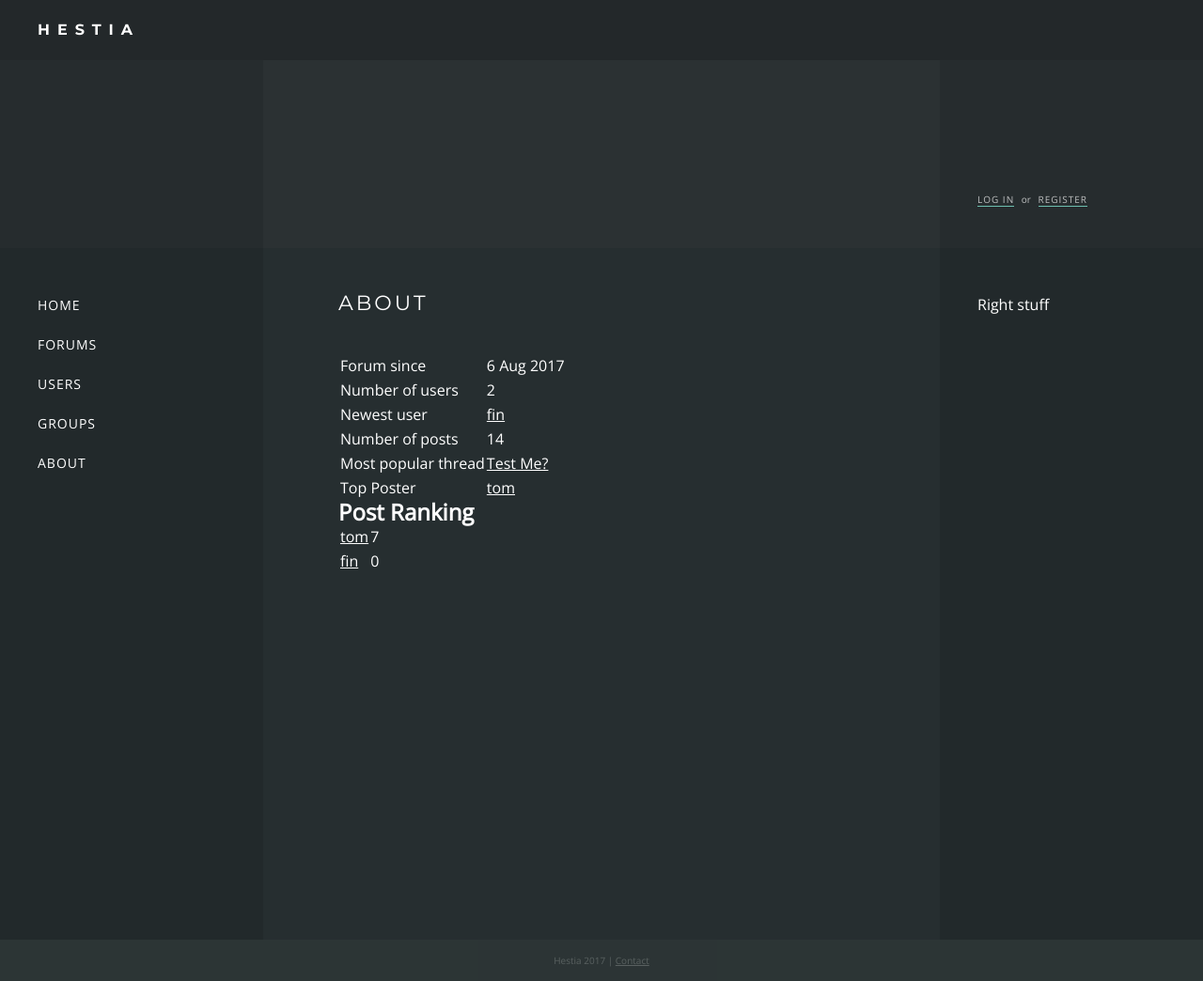
After one commit to tomual/Hestia, a Django app: page /about in a window 1280 px wide. The commit adds this page. Shown: the whole page at 94% size. Run offline with Django 3.2, Linux system fonts and the light colour scheme; data comes from the database, SQL or seed files in the repository; both versions use the stored data as it was after the commit.

Commit message:
Forum stats page

```diff
--- a/groups/models.py
+++ b/groups/models.py
@@ -10,12 +10,6 @@ class Group(models.Model):
     icon = models.ImageField(upload_to='static/group_icons', blank=True)
     members = models.ManyToManyField(User, through='Membership')
 
-    def is_owner(self, user):
-        try:
-            return self.membership_set.get(user=user)
-        except Membership.DoesNotExist:
-            return False
-
     def __str__(self):
     	return self.name
 
--- a/groups/urls.py
+++ b/groups/urls.py
@@ -7,4 +7,6 @@ urlpatterns = [
     url(r'^new$', views.new, name='new'),
     url(r'^(?P<id>[0-9]+)$', views.view, name='view'),
     url(r'^(?P<id>[0-9]+)/edit$', views.edit, name='edit'),
+    url(r'^(?P<id>[0-9]+)/join$', views.join, name='join'),
+    url(r'^(?P<id>[0-9]+)/leave$', views.leave, name='leave'),
 ]
--- a/hestia/urls.py
+++ b/hestia/urls.py
@@ -21,6 +21,7 @@ from . import views
 
 urlpatterns = [
     url(r'^$', views.home, name='home'),
+    url(r'^about$', views.about, name='about'),
     url(r'^forums/', include('forums.urls')),
     url(r'^groups/', include('groups.urls')),
     url(r'^users/', include('users.urls')),
--- a/hestia/views.py
+++ b/hestia/views.py
@@ -1,5 +1,33 @@
 from django.contrib.auth import views as auth_views
 from django.shortcuts import get_object_or_404, render
+from django.db.models import Count, Min
+
+from forums.models import Thread, Response
+from django.contrib.auth.models import User
 
 def home(request):
-       return render(request, 'home.html')
+   return render(request, 'home.html')
+
+def about(request):
+
+	first_thread_date = Thread.objects.all().aggregate(Min('thread_date'))
+	number_of_users = User.objects.count()
+	newest_user = User.objects.order_by('-date_joined').first()
+	number_of_posts = Thread.objects.count() + Response.objects.count()
+	# popular_thread = Thread.objects.annotate(responses=response_set.count()).order_by('-responses')
+
+	popular_thread = Thread.objects.annotate(num_replies=Count('response')).order_by('-num_replies').first()
+	top_poster = User.objects.annotate(num_replies=Count('response')).order_by('-num_replies').first()
+	post_rankings = User.objects.annotate(num_replies=Count('response')).order_by('-num_replies')[:5]
+
+
+	data = {
+		'first_thread_date': first_thread_date,
+		'number_of_users': number_of_users,
+		'newest_user': newest_user,
+		'number_of_posts': number_of_posts,
+		'popular_thread': popular_thread,
+		'top_poster': top_poster,
+		'post_rankings': post_rankings
+	}
+	return render(request, 'about.html', data)
--- /dev/null
+++ b/templates/about.html
@@ -0,0 +1,44 @@
+{% extends "base.html" %}
+
+{% block content %}
+
+	<h1>{% block title %}About{% endblock %}</h1>
+
+	<table>
+		<tr>
+			<td>Forum since</td>
+			<td>{{ first_thread_date.thread_date__min|date:"j M Y" }}</td>
+		</tr>
+		<tr>
+			<td>Number of users</td>
+			<td>{{ number_of_users }}</td>
+		</tr>
+		<tr>
+			<td>Newest user</td>
+			<td><a href="/users/profile/{{ newest_user.username }}">{{ newest_user.username }}</a></td>
+		</tr>
+		<tr>
+			<td>Number of posts</td>
+			<td>{{ number_of_posts }}</td>
+		</tr>
+		<tr>
+			<td>Most popular thread</td>
+			<td><a href="/forums/{{ popular_thread.id }}">{{ popular_thread.thread_title }}</a></td>
+		</tr>
+		<tr>
+			<td>Top Poster</td>
+			<td><a href="/users/profile/{{ top_poster.username }}">{{ top_poster.username }}</a></td>
+		</tr>
+	</table>
+
+	<h2>Post Ranking</h2>
+	<table>
+    {% for poster in post_rankings %}
+		<tr>
+			<td><a href="/users/profile/{{ poster.username }}">{{ poster.username }}</a></td>
+			<td>{{ poster.num_replies }}</td>
+		</tr>
+    {% endfor %}
+	</table>
+
+{% endblock %}
```
Also changed, not shown: groups/templates/groups/view.html (+9 -1 lines), groups/views.py (+19 -2 lines), db.sqlite3.
